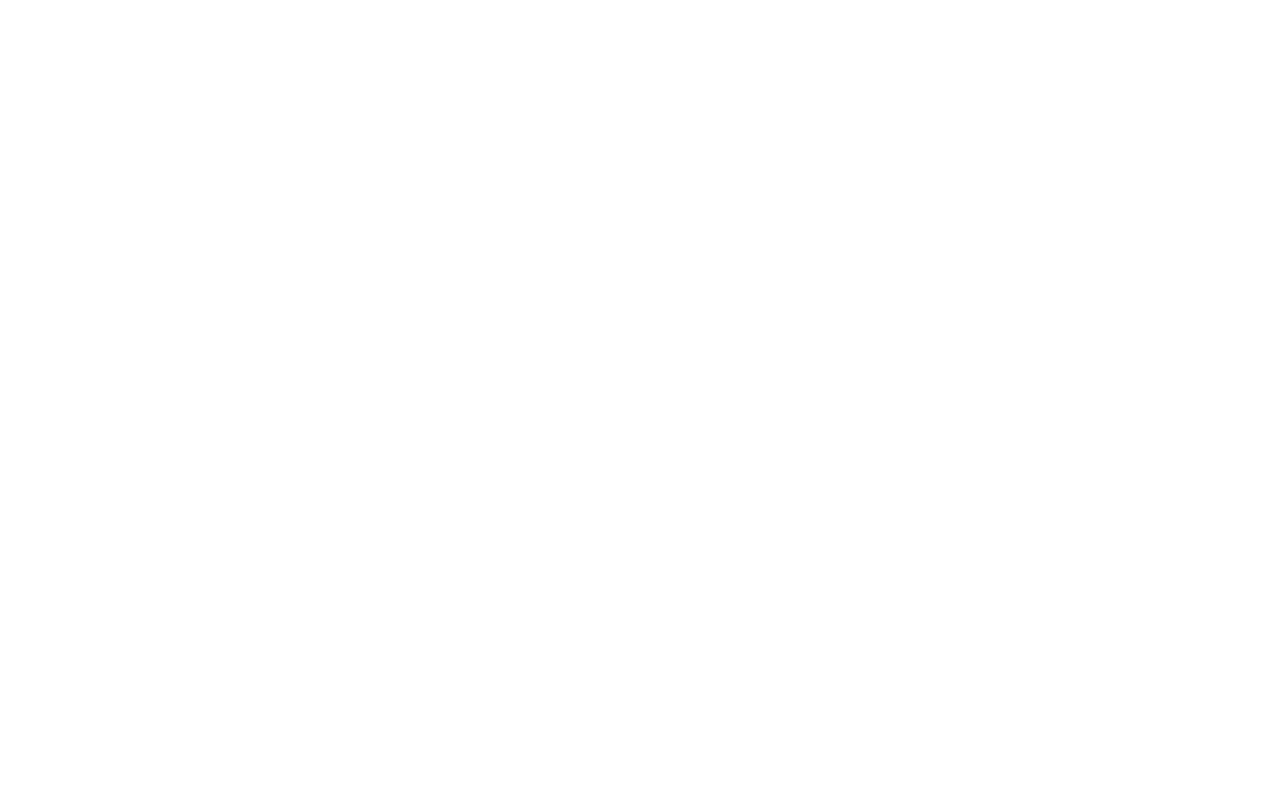
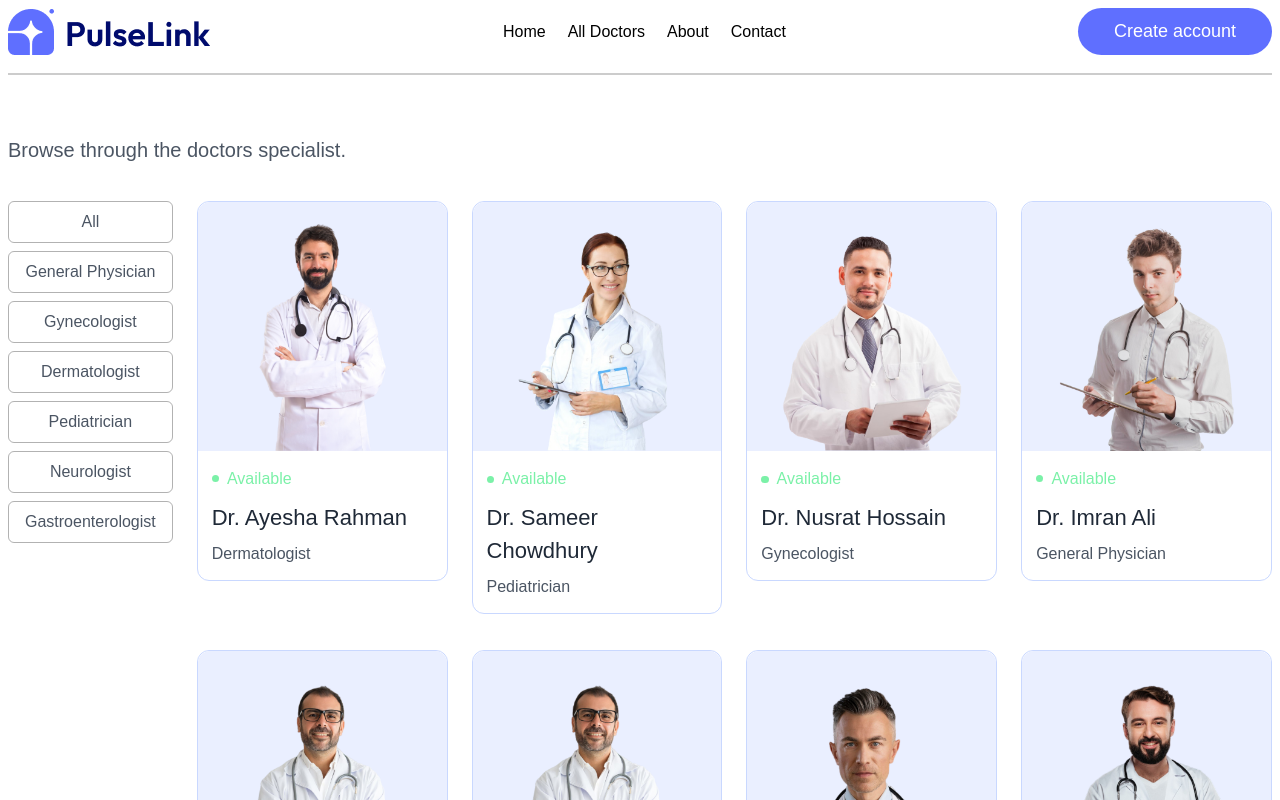
Before and after one commit to shifat97/pulselink, a React (Vite) app: page /all-doctors in a window 1280 px wide. Before the commit this address had no page. Shown: the top 800 px of the page. Built offline with nearby package versions, Linux system fonts and the light colour scheme; data requests are answered from the project's data file.

Commit message:
add: all doctor page

```diff
--- a/src/constants/api.js
+++ b/src/constants/api.js
@@ -1,3 +1,4 @@
+const allDoctors = "http://localhost:3000/doctors";
 const filterByTopDoctor = "http://localhost:3000/doctors?isTopDoctor=true";
 const filterByNotTopDoctor = "http://localhost:3000/doctors?isTopDoctor=false";
 
@@ -14,6 +15,7 @@ const getTopDoctorByType = (type) => {
 };
 
 export {
+    allDoctors,
     filterByTopDoctor,
     filterByNotTopDoctor,
     getDoctorById,
--- /dev/null
+++ b/src/pages/AllDoctors.jsx
@@ -0,0 +1,86 @@
+import { useEffect, useState } from "react";
+import { doctors } from "../constants/doctors";
+import axios from "axios";
+import { allDoctors, getDoctorByType } from "../constants/api";
+import { ToastContainer, toast } from "../constants/toast";
+import Doctor from "../templates/Doctor";
+
+export default function AllDoctors() {
+    const [doctorsData, setDoctorsData] = useState([]);
+    const [doctorType, setDoctorType] = useState("All");
+
+    const handleDoctorType = (type) => setDoctorType(type);
+
+    useEffect(() => {
+        const fetchAllDoctors = async () => {
+            try {
+                let apiToCall;
+                if (doctorType === "All") {
+                    apiToCall = allDoctors;
+                } else {
+                    apiToCall = getDoctorByType(doctorType);
+                }
+
+                const response = await axios.get(apiToCall);
+                const data = await response.data;
+                setDoctorsData(data);
+            } catch (e) {
+                toast(e.message ?? "Error while fetching data!", {
+                    position: "top-right",
+                    autoClose: 5000,
+                    hideProgressBar: false,
+                    closeOnClick: false,
+                    pauseOnHover: true,
+                    draggable: true,
+                    progress: undefined,
+                    theme: "light",
+                });
+            }
+        };
+
+        fetchAllDoctors();
+    }, [doctorType]);
+
+    return (
+        <section className="all-doctors mt-60">
+            <ToastContainer />
+            <h3 className="text-18 lg:text-20 text-gray1">
+                Browse through the doctors specialist.
+            </h3>
+            <div className="mt-9 flex flex-col gap-6 lg:flex-row">
+                <div className="flex lg:flex-col gap-2 flex-wrap">
+                    <button
+                        onClick={() => handleDoctorType("All")}
+                        className="block text-gray1 border-1 border-black/30 rounded-md px-4 py-2"
+                    >
+                        All
+                    </button>
+                    {doctors.map((category, index) => (
+                        <GenerateDoctorCategory
+                            key={index}
+                            category={category}
+                            handleDoctorType={handleDoctorType}
+                        />
+                    ))}
+                </div>
+
+                <div className="grid grid-cols-1 md:grid-cols-2 lg:grid-cols-4 gap-x-6 gap-y-9">
+                    {doctorsData.map((doctor, item) => (
+                        <Doctor key={item} doctor={doctor} />
+                    ))}
+                </div>
+            </div>
+        </section>
+    );
+}
+
+const GenerateDoctorCategory = ({ category, handleDoctorType }) => {
+    return (
+        <button
+            onClick={() => handleDoctorType(category.name)}
+            className="block text-gray1 border-1 border-black/30 rounded-md px-4 py-2"
+        >
+            {category.name}
+        </button>
+    );
+};
--- a/src/routes/Routes.jsx
+++ b/src/routes/Routes.jsx
@@ -2,12 +2,14 @@ import { Route, Routes } from "react-router";
 import App from "../App";
 import Home from "../pages/Home";
 import AboutDoctor from "../pages/AboutDoctor";
+import AllDoctors from "../pages/AllDoctors";
 
 export default function AppRoutes() {
     return (
         <Routes>
             <Route path="" element={<App />}>
                 <Route path="" element={<Home />}></Route>
+                <Route path="/all-doctors" element={<AllDoctors />}></Route>
                 <Route
                     path="/doctors/:doctorID"
                     element={<AboutDoctor />}
```
